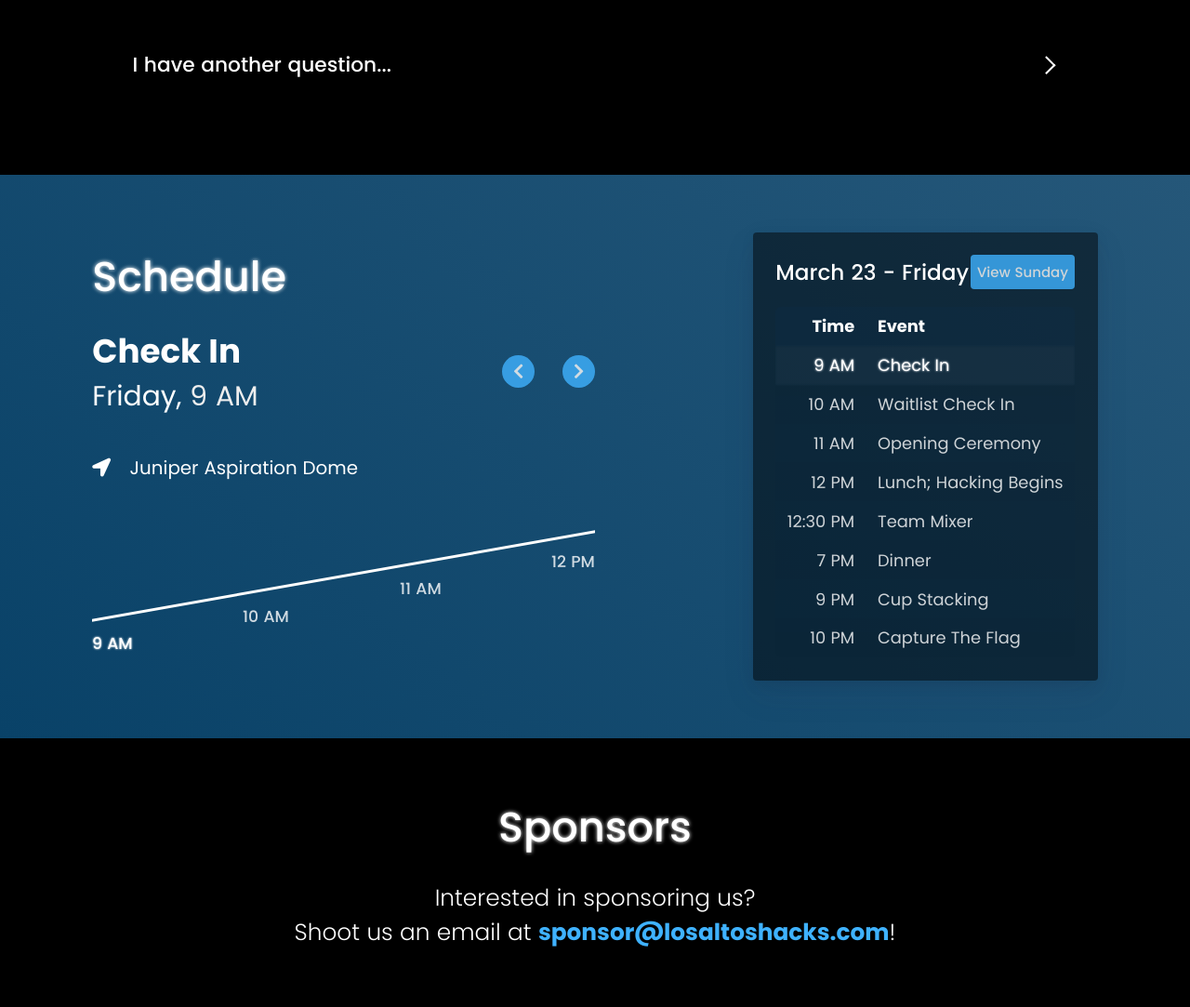
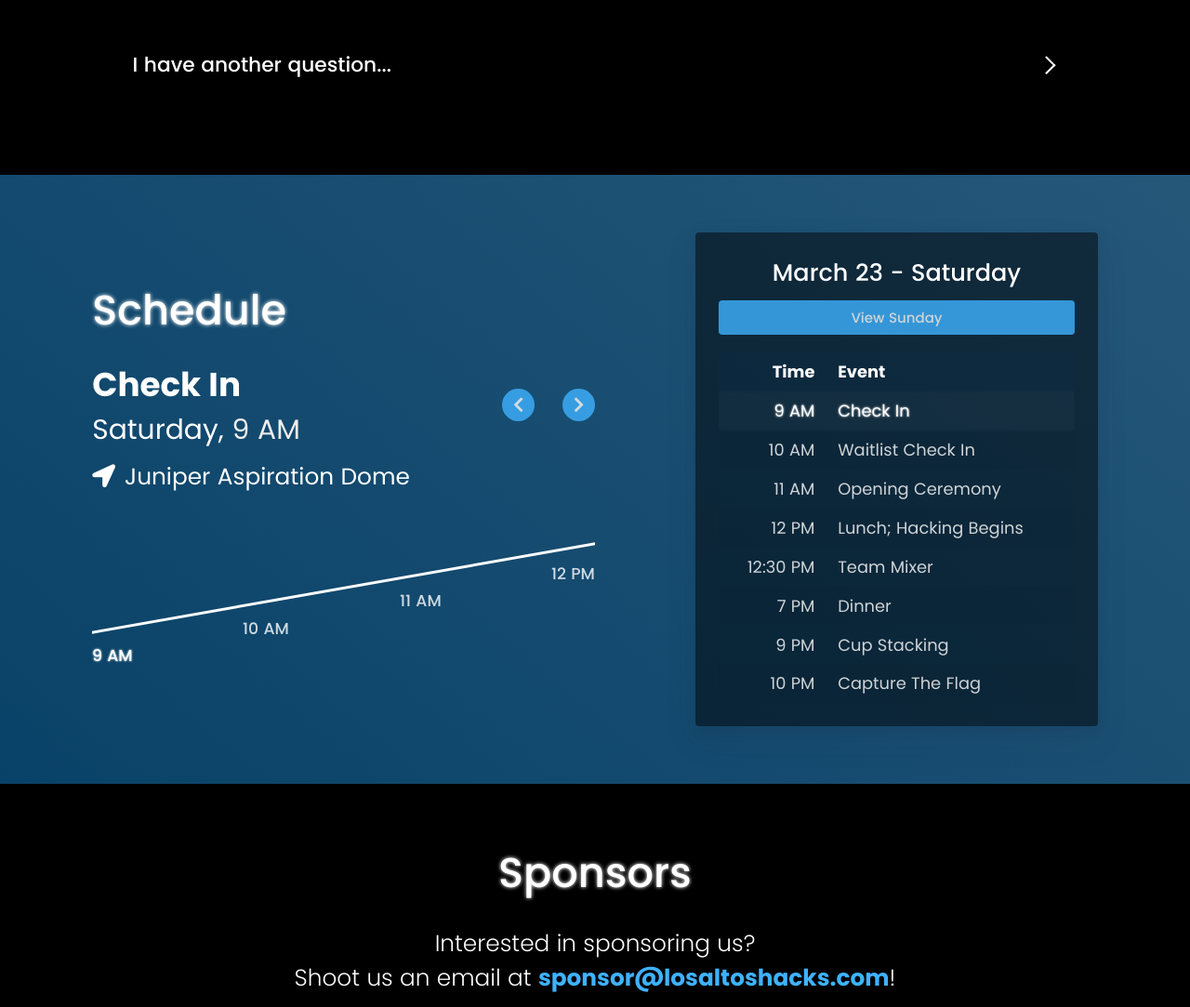
Before and after one commit to LosAltosHacks/admin-dashboard, a PHP site: page / in a window 1280 px wide. Shown: the part 1899-2982 px from the top of the page at 93% size. Run offline with PHP 8.4, Linux system fonts and the light colour scheme; some libraries are stand-ins or nearby versions.

Commit message:
Changes made

```diff
--- a/css/main.css
+++ b/css/main.css
@@ -814,6 +814,7 @@ footer a.link-group-item:hover {
 #schedule {
     text-align: left;
     color: white;
+    height: 100%;
     /* display: block; */
 }
 
@@ -835,8 +836,13 @@ footer a.link-group-item:hover {
   font-weight: 700;
 }
 .schedHeader {
-  display: flex;
+  display: block;
+  text-align: center;
   flex-direction: row;
+}
+#schedDayLarge {
+  margin-bottom: 10px;
+  font-size: 110%;
 }
 .switchDay {
   margin-left: auto;
@@ -864,7 +870,7 @@ footer a.link-group-item:hover {
 }
 
 #details .detail {
-    margin: 0.5rem 0;
+    margin: 10px;
     display: table-row;
 }
 
@@ -917,7 +923,7 @@ footer a.link-group-item:hover {
 #schedule-panel {
     margin-left: auto;
     padding: 1rem;
-    max-width: 45%;
+    width: 40%;
     box-sizing: border-box;
     border-radius: 4px;
     height: 100%;
@@ -926,11 +932,21 @@ footer a.link-group-item:hover {
     background-color: rgba(0, 0, 0, .5);
     box-shadow: 0 15px 35px rgba(50, 50, 93, .1), 0 5px 15px rgba(0, 0, 0, .07);
 }
+.detail.location {
+  margin-top: 10px;
+  align-items: center;
+  display: flex;
+  flex-direction: row;
+  justify-content: flex-start;
+}
 .schedVisHeader {
   margin-top: 20px;
   flex-direction:row;
   justify-content: space-between;
   align-items: center;
+}
+#schedLocation {
+  margin-left: 10px;
 }
 .navButtons {
   width: 100px;
--- a/index.html
+++ b/index.html
@@ -205,7 +205,7 @@
 							<div id="schedIncrease" data-linkTo="0" class="navButton scheduleLink"><i class="fas fa-chevron-right"></i></div>
 						</div>
 					</div>
-					<div id="details">
+					<div id="detailsSchedule">
 						<div class="detail location">
 							<i class="fas fa-location-arrow"></i>
 							<span id="schedLocation"></span>
--- a/js/dynamicSchedule.js
+++ b/js/dynamicSchedule.js
@@ -14,7 +14,7 @@ function initSideList() {
   scheduleData.map(function (event, i) {
     schedList.insertAdjacentHTML("beforeend",'<tr id="listItem'+i+'" data-linkTo="'+i+'" class="scheduleLink"><td>'+event.time+'</td><td>'+event.name+'</td></tr>');
   });
-  var formattedDay = moment(eventDay, "MMMM DD").format("dddd");
+  var formattedDay = moment(eventDay + " 2019", "MMMM DD YYYY").format("dddd");
   $("#schedDayLarge").text(eventDay + " - " + formattedDay);
 }
 initSideList();
@@ -29,7 +29,7 @@ function initTracker() {
   closestEvent = {index : null, diff: null};
   for (var eventKey in scheduleData) {
   var event = scheduleData[eventKey];
-  var eventTime = moment(eventDay + " " + event.time, "MMMM DD hh:mm A");
+  var eventTime = moment(eventDay + " 2019" + " " + event.time , "MMMM DD YYYY hh:mm A");
   var now = moment();
   var diff = eventTime.diff(now);
   if (closestEvent.diff == null || closestEvent.diff > diff) {
@@ -63,8 +63,8 @@ function updateActiveEvent(key) {
 }
 function reInitSchedule() {
   //reinit tracker and sidelist.
+  initTracker();
   initSideList();
-  initTracker();
   displayDynamicSchedule();
 }
 
@@ -87,13 +87,13 @@ function displayDynamicSchedule() {
 
 
   //change the timeline navigation buttons (the arrows)
-  var nextKey = scheduleData[(activeEvent.key * 1) + 1] ? (activeEvent.key * 1) + 1 : 0;
-  var prevKey = scheduleData[(activeEvent.key * 1) - 1] ? (activeEvent.key * 1) - 1 : scheduleData.length - 1;
+  var nextKey = scheduleData[(activeEvent.key * 1) + 1] ? (activeEvent.key * 1) + 1 : "null";
+  var prevKey = scheduleData[(activeEvent.key * 1) - 1] ? (activeEvent.key * 1) - 1 : "null";
   $('#schedIncrease').attr('data-linkTo',nextKey);
   $('#schedDecrease').attr('data-linkTo',prevKey);
 
   //change the day displayed
-  var formattedDay = moment(eventDay, "MMMM DD").format("dddd");
+  var formattedDay = moment(eventDay + " 2019", "MMMM DD YYYY").format("dddd");
   $("#schedDay").text(formattedDay);
 
   //display the new timeline.
@@ -133,6 +133,27 @@ $('#schedule').on('click','.scheduleLink',function(){
   if (nextActiveEventKey != "null") {
     updateActiveEvent(nextActiveEventKey);
   }
+  else {
+    var id = $(this).attr("id");
+    if (id == "schedIncrease") {
+        if (dayKey == 0) {
+          dayKey = 1;
+          $("#toggleDay").html("View Saturday");
+          eventDay = days[dayKey];
+          scheduleData = Schedules[eventDay].sched;
+          reInitSchedule()
+        }
+    }
+    if (id == "schedDecrease") {
+        if (dayKey == 1) {
+          dayKey = 0;
+          $("#toggleDay").html("View Sunday");
+          eventDay = days[dayKey];
+          scheduleData = Schedules[eventDay].sched;
+          reInitSchedule()
+        }
+    }
+  }
 });
 
 $("#toggleDay").click(function(){
```
